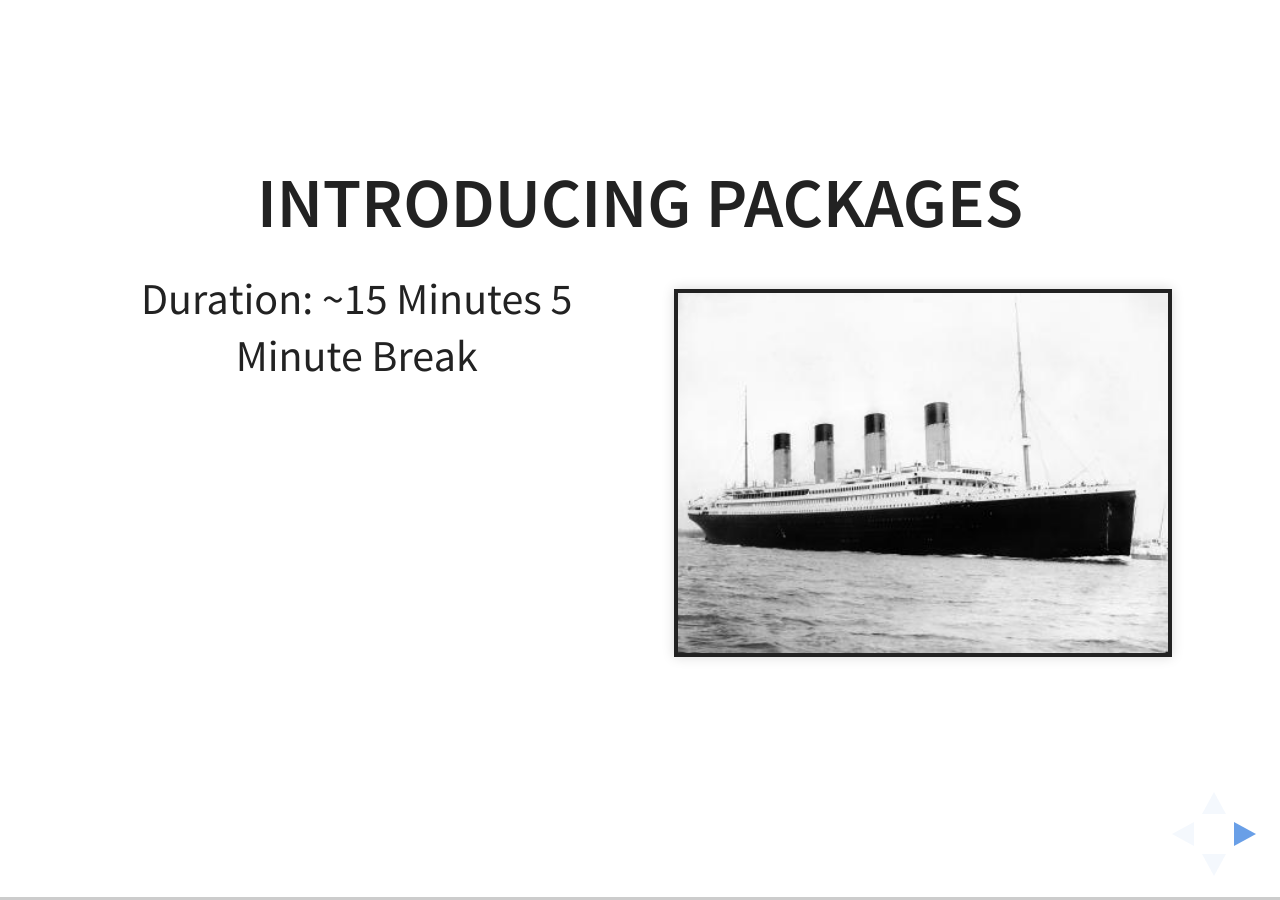
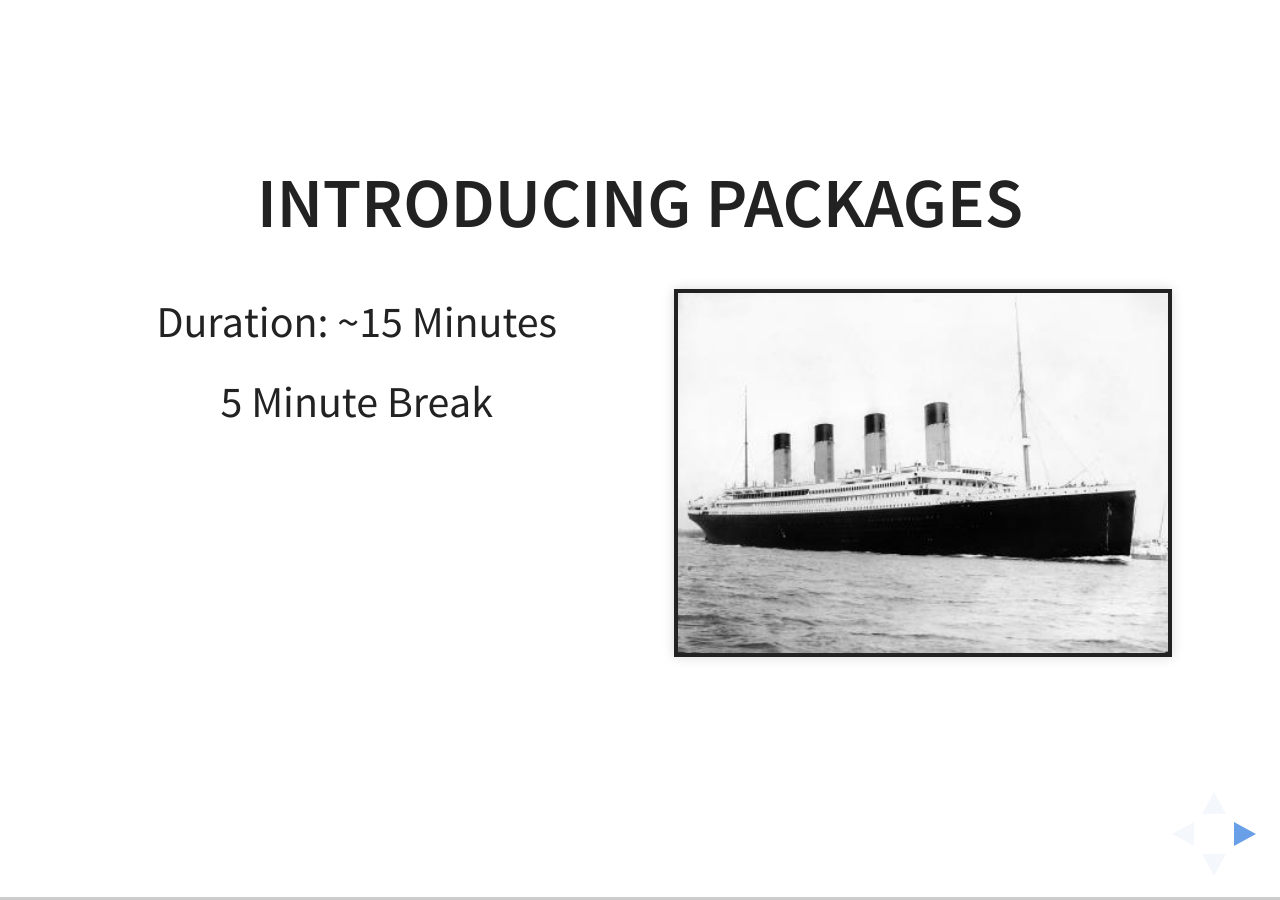
Before and after one commit to ajstamm/titanic, a Jekyll site: the page built from workshops/first-project/introducing-packages.html, in a window 1280 px wide. Built offline with Jekyll 4.4.1, drawn with Linux system fonts in a browser that asks for light colours.

Commit message:
Update introducing-packages.html
Fixed formatting second time

```diff
--- a/workshops/first-project/introducing-packages.html
+++ b/workshops/first-project/introducing-packages.html
@@ -5,15 +5,13 @@ title: Introducing Packages
 
 <section>
     <h2>Introducing Packages</h2>
-    <div class="container">
     <div class="left">
-            Duration: ~15 Minutes</li>
-            5 Minute Break</li>
+        <p>Duration: ~15 Minutes</p>
+        <p>5 Minute Break</p>
     </div>
     <div class="right">
         <div class="center" style="text-align:center;">
             <img src="{{site.baseurl}}/public/img/titanic.jpg" width="90%" alt="Photo of the Titanic">
-            </div>
         </div>
     </div>
 </section>
@@ -30,30 +28,29 @@ title: Introducing Packages
 
 <section>
     <h2>What is a package?</h2>
-    A set of R functions to make your life easier
+
+    <p>A set of R functions to make your life easier</p>
 
     <h4>Examples</h4>
     <ul>
         <li>
             <a href="https://github.com/tidyverse/dplyr" target="_blank">
-                dplyr
-            </a>: Advanced data management
+                dplyr </a>: Advanced data management
         </li>
         <li>
             <a href="http://ggplot2.org/" target="_blank">
-                ggplot2
-            </a>: Grammar of graphics
+                ggplot2 </a>: Grammar of graphics
         </li>
         <li>
             <a href="https://cran.r-project.org/web/packages/available_packages_by_name.html" target="_blank">
-                And . . . so . . . many . . . more!
-             </a>
+                And . . . so . . . many . . . more! </a>
         </li>
     </ul>
 </section>
 
 <section>
     <h2>Install a package</h2>
+
     <pre><code class="r">
 ## - Always plural
 ## - Package name in quotes
@@ -64,6 +61,7 @@ install.packages("dplyr")
 
 <section>
     <h2>Load a package</h2>
+
     <pre><code class="r">
 ## - Always singular
 ## - Quotes not needed
@@ -74,6 +72,7 @@ library(dplyr)
 
 <section>
     <h2>Introduce dplyr</h2>
+
     <div class="left">
         <ul>
             <li>
@@ -102,6 +101,7 @@ library(dplyr)
 
 <section>
     <h2>Your Turn!</h2>
+
     <pre><code class="r">
 ## Init ==================================================
 library(dplyr)
@@ -111,12 +111,14 @@ data(cars)
 cars[cars$speed > 20,]
 filter(cars, speed > 20)
     </code></pre>
+
     <p style="color:red">Try this code.</p>
     <p><small>Answer on next slide</small>
 </section>
 
 <section>
     <h2>Yes, they are.</h2>
+
     <pre><code class="r">
   speed dist
 1    22   66
@@ -131,7 +133,9 @@ filter(cars, speed > 20)
 
 <section>
     <h2>Summary Statistics Made EASY</h2>
+
     <p style="color:red">Try this code, too.</p>
+
     <div class="left">
         <h5>Base R</h5>
         <pre><code class="r">
```
Lines whose indentation alone changed are shown as unchanged.
